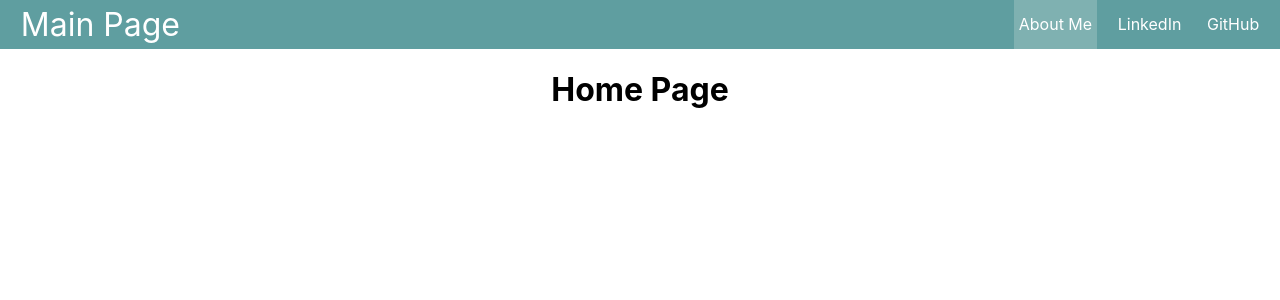
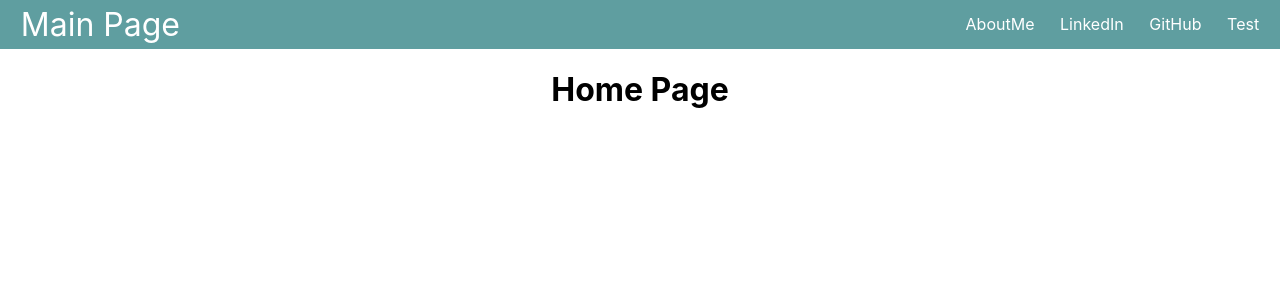
Before and after one commit to JoseGonzCSE/PersonalWeb2, a React (Create React App) app in the folder personal-web/: page / in a window 1280 px wide. Shown: the top 300 px of the page. Built offline with nearby package versions, Linux system fonts and the light colour scheme.

Commit message:
Pre-active
Bug: using Children get's rid of text but links still work?

```diff
--- a/personal-web/src/Nav.js
+++ b/personal-web/src/Nav.js
@@ -1,20 +1,28 @@
+import { Children } from "react"
+
 export default function Nav(){
     return(
-     <nav className="Nav">
+    <nav className="Nav">
         <a href ="/" className="Title">Main Page</a>
         <ul>
-            <li className="active">
-                <a href="/aboutme">About Me</a>
+            <Link href="/aboutme">AboutMe</Link>
+            <Link href="/LinkedIn">LinkedIn</Link>
+            <Link href="/GitHub">GitHub</Link>
+            <li>
+                <a href="/test">Test</a>
             </li>
-            <li>
-                <a href="/LinkedIn">LinkedIn</a>
-            </li>
-            <li>
-                <a href="/GitHub">GitHub</a>
-            </li>
-
-
         </ul>
     </nav>
     )
 }
+
+// When Children, stops working?
+function Link({href,...props}){
+    const path= window.location.pathname
+
+    return(
+        <li className={path===href ? "active": ""}>
+            <a href={href} {...props}></a>
+        </li>
+    )
+}
```
